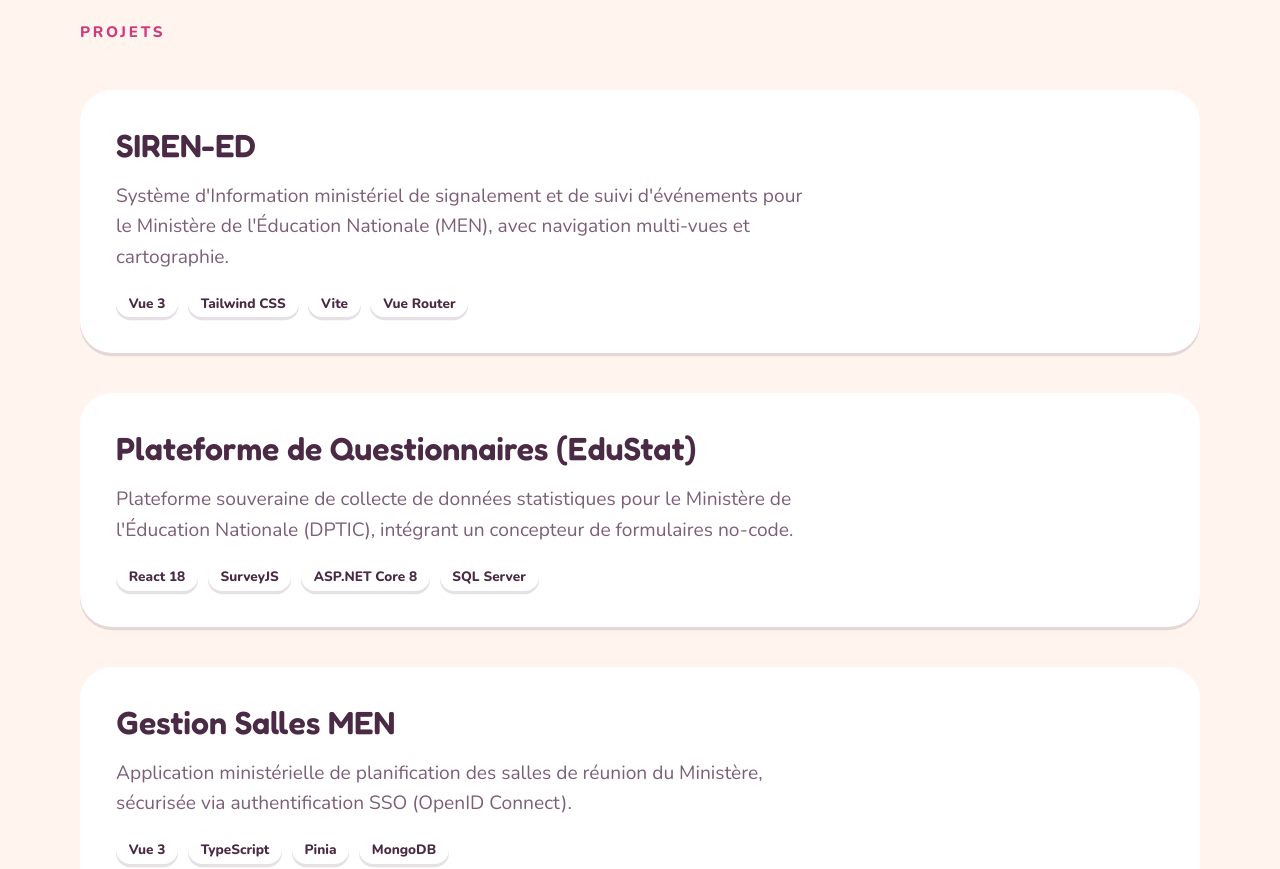
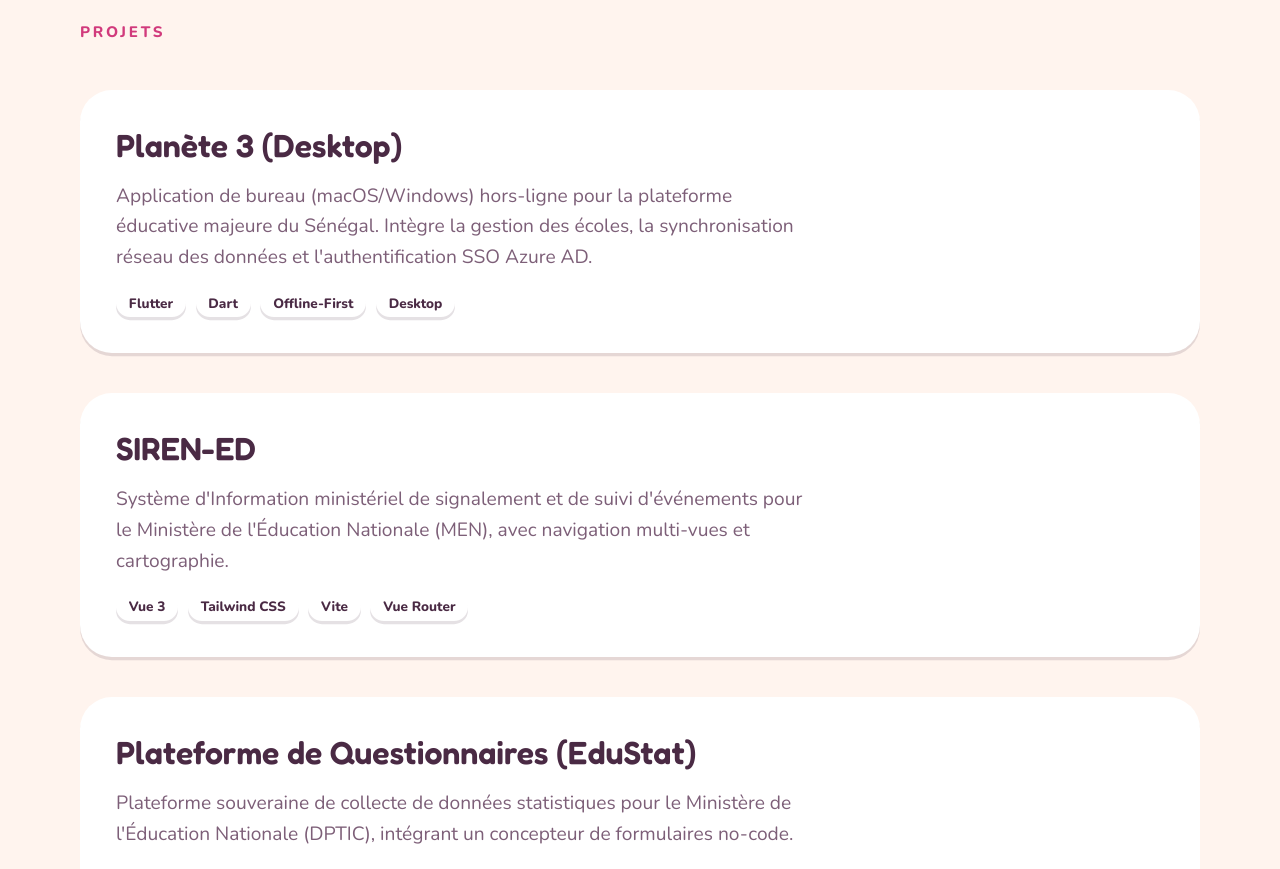
Before and after one commit to diallohouleymatou/portfolio_HD, a Vue app: page / in a window 1280 px wide. Shown: the part 3160-4029 px from the top of the page. Built offline with nearby package versions, Linux system fonts and the light colour scheme.

Commit message:
feat: add Planete 3 Desktop to projects

```diff
--- a/src/content/resume.ts
+++ b/src/content/resume.ts
@@ -157,6 +157,11 @@
   ],
   projects: [
     {
+      name: 'Planète 3 (Desktop)',
+      description: 'Application de bureau (macOS/Windows) hors-ligne pour la plateforme éducative majeure du Sénégal. Intègre la gestion des écoles, la synchronisation réseau des données et l\'authentification SSO Azure AD.',
+      tech: ['Flutter', 'Dart', 'Offline-First', 'Desktop'],
+    },
+    {
       name: 'SIREN-ED',
       description: 'Système d\'Information ministériel de signalement et de suivi d\'événements pour le Ministère de l\'Éducation Nationale (MEN), avec navigation multi-vues et cartographie.',
       tech: ['Vue 3', 'Tailwind CSS', 'Vite', 'Vue Router'],
@@ -285,6 +290,11 @@
   ],
   projects: [
     {
+      name: 'Planète 3 (Desktop)',
+      description: 'Offline-first desktop application (macOS/Windows) for Senegal\'s major educational platform. Features school management, data synchronization, and Azure AD SSO authentication.',
+      tech: ['Flutter', 'Dart', 'Offline-First', 'Desktop'],
+    },
+    {
       name: 'SIREN-ED',
       description: 'Ministerial Information System for event reporting and tracking for the Ministry of National Education (MEN), featuring mapping.',
       tech: ['Vue 3', 'Tailwind CSS', 'Vite', 'Vue Router'],
```
